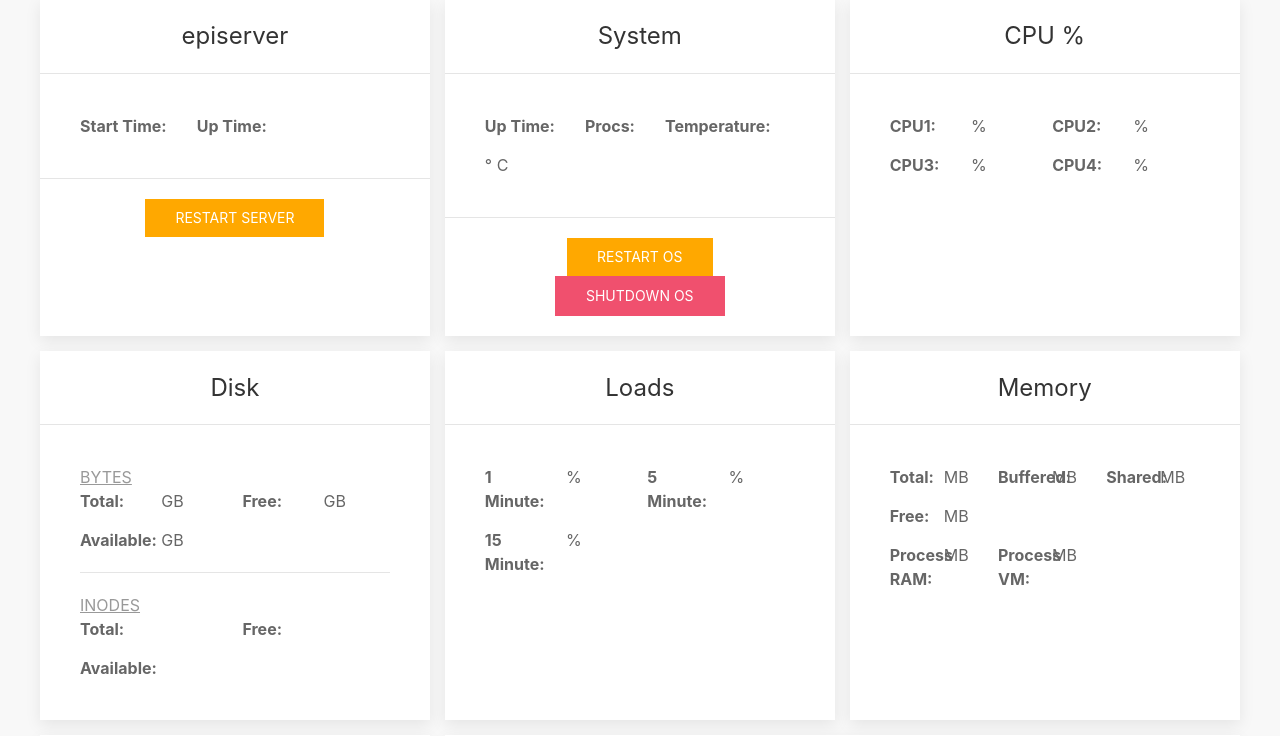
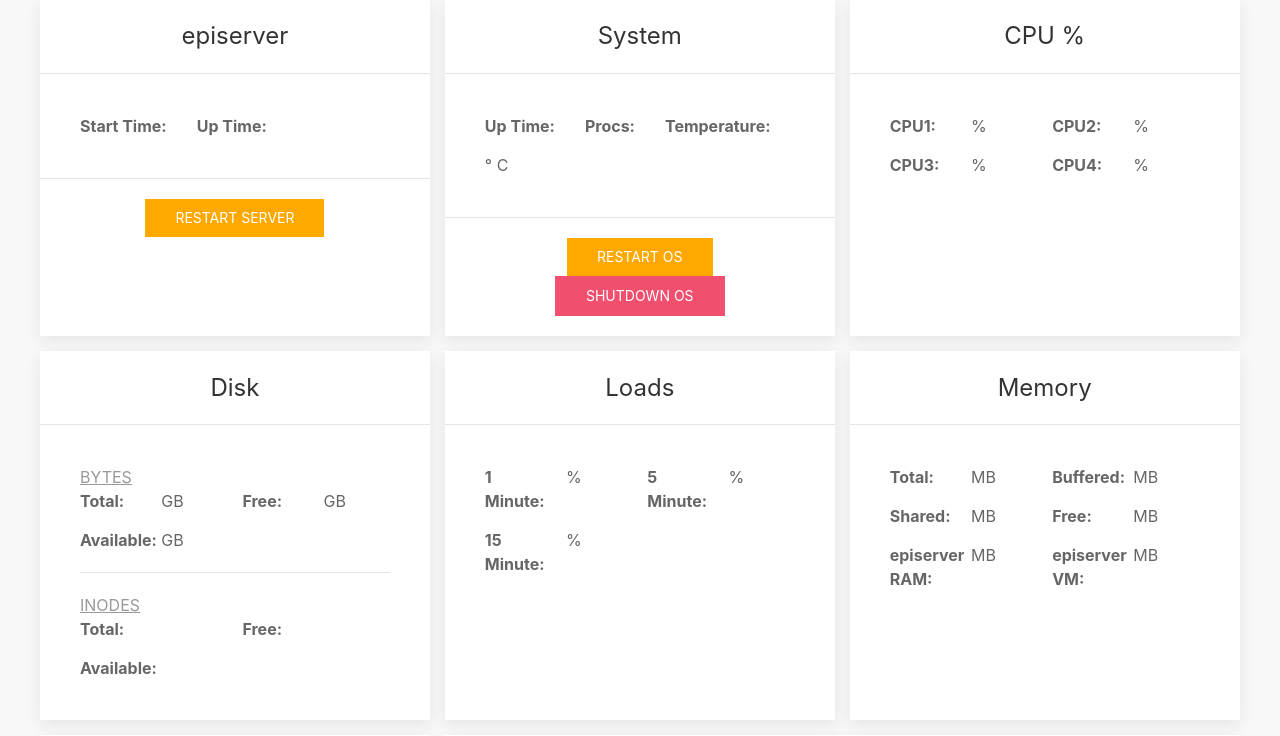
Before and after one commit to martim01/ePi, a PHP site: page /system/index.php?loopi=1 in a window 1280 px wide. Shown: the part 452-1188 px from the top of the page. Run offline with PHP 8.4, Linux system fonts and the light colour scheme.

Commit message:
improvement(loopi): changed column count on memory card

```diff
--- a/loopi/js/ajax.js
+++ b/loopi/js/ajax.js
@@ -2385,8 +2385,8 @@
 
 	if(jsonObj.process !== undefined)
 	{
-		document.getElementById('process-rs').innerHTML = Math.round(jsonObj.process.rs/1048576);
-		document.getElementById('process-vm').innerHTML = Math.round(jsonObj.process.vm/1048576);
+		document.getElementById('process-rs').innerHTML = Math.round(jsonObj.process.rs/1024);
+		document.getElementById('process-vm').innerHTML = Math.round(jsonObj.process.vm/1024);
 	}
 
 
--- a/loopi/system/index.php
+++ b/loopi/system/index.php
@@ -115,7 +115,7 @@
 					<div class="uk-card uk-card-default">
 						<div class="uk-card-header"> <h3 class="uk-card-title">Memory</h3></div>
 						<div class="uk-card-body">
-							<div class="uk-grid-small uk-text-left uk-child-width-1-6" uk-grid>
+							<div class="uk-grid-small uk-text-left uk-child-width-1-4" uk-grid>
 								<div><span class='uk-text-bold'>Total:</span></div>
 								<div><span id="system-ram-total"></span>MB</div>
 								<div><span class='uk-text-bold'>Buffered:</span></div>
@@ -124,13 +124,9 @@
 								<div><span id="system-ram-shared"></span>MB</div>
 								<div><span class='uk-text-bold'>Free:</span></div>
 								<div><span id="system-ram-free"></span>MB</div>
-								<div><span class='uk-text-bold'>&nbsp;</span></div>
-								<div><span></span>&nbsp;</div>
-								<div><span class='uk-text-bold'>&nbsp;</span></div>
-								<div><span></span>&nbsp;</div>
-								<div><span class='uk-text-bold'>Process RAM:</span></div>
+								<div><span class='uk-text-bold'>episerver RAM:</span></div>
 								<div><span id="process-rs"></span>MB</div>
-								<div><span class='uk-text-bold'>Process VM:</span></div>
+								<div><span class='uk-text-bold'>episerver VM:</span></div>
 								<div><span id="process-vm"></span>MB</div>
 
 							</div>
```
Also changed, not shown: 1 other file.
